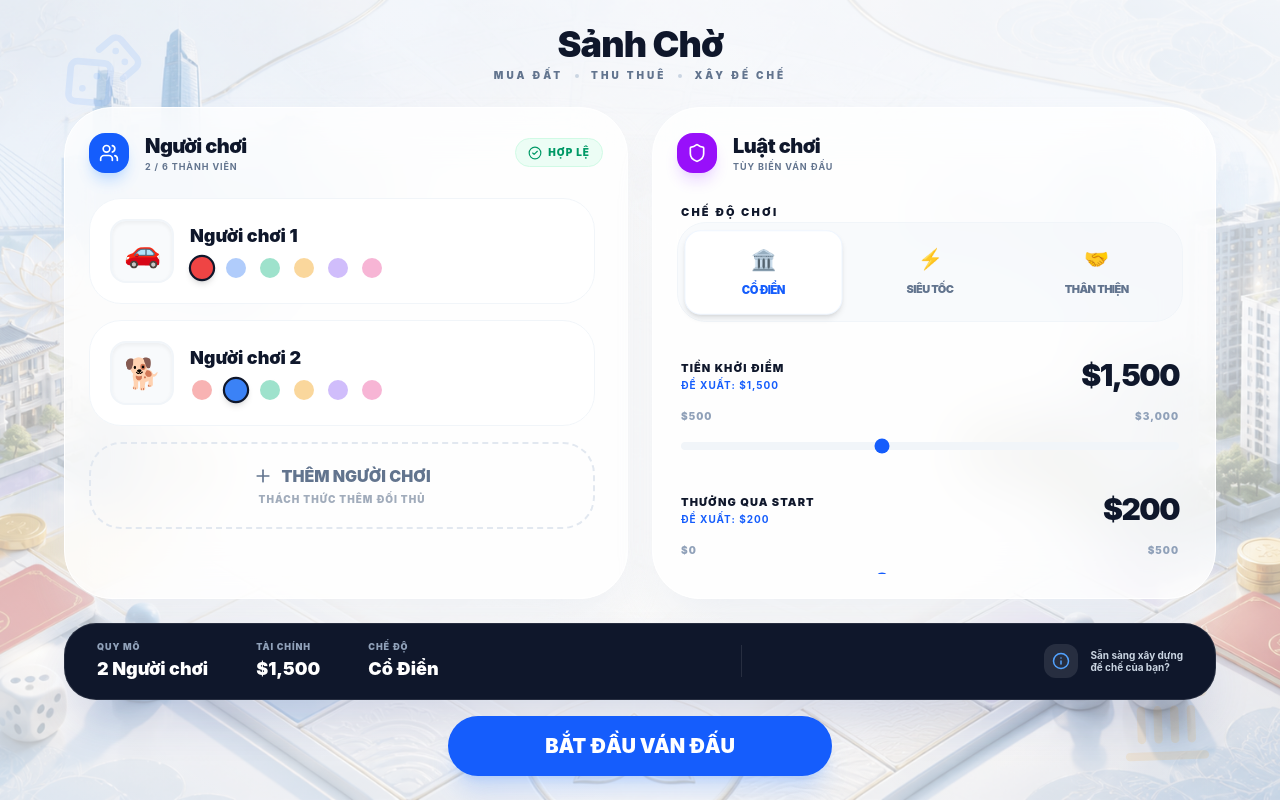
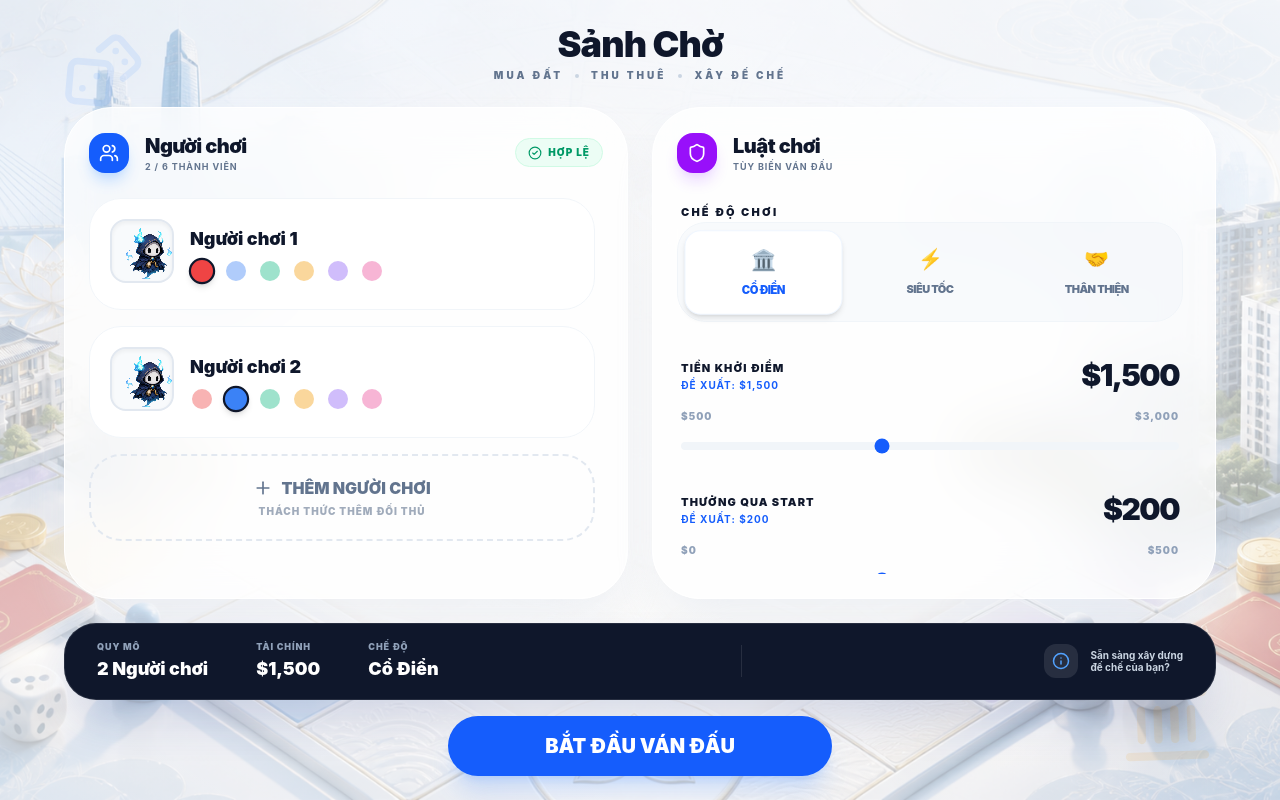
Before and after one commit to dangdinhtai0001/property-tycoon-web, a React (Vite) app: page / in a window 1280 px wide. Both pictures are taken after a click on the button "CHƠI VÁN MỚI". Built offline with nearby package versions, Linux system fonts and the light colour scheme.

Commit message:
refactor: update game setup screen for board redesign

```diff
--- a/src/ui/screens/SetupGameScreen.tsx
+++ b/src/ui/screens/SetupGameScreen.tsx
@@ -6,13 +6,36 @@ import { Users, Shield, Zap, Trash2, Plus, Info, CheckCircle2, AlertCircle, Land
 import { motion, AnimatePresence } from 'framer-motion';
 
 const COLORS = ['#ef4444', '#3b82f6', '#10b981', '#f59e0b', '#8b5cf6', '#ec4899'];
-const TOKENS = ['🚗', '🐕', '🎩', '🚢', '🦖', '🐧', '🚁', '🐈', '🚀', '🦄'];
+const CHARACTERS = [
+  { id: 'ghost', name: 'Ghosty', icon: '👻', image: '/assets/characters/ghost_character.png' },
+  { id: 'cat', name: 'Chibi Cat', icon: '🐱', image: '/assets/characters/charming-chibi-cat.png' },
+  { id: 'magician', name: 'Cat Magician', icon: '🧙‍♂️', image: '/assets/characters/chibi-cat-magican.png' },
+];
+
+const CharacterAvatar: React.FC<{ charId: string; className?: string }> = ({ charId, className = "" }) => {
+  const char = CHARACTERS.find(c => c.id === charId) || CHARACTERS[0];
+
+  return (
+    <div className={`relative overflow-hidden bg-slate-100/50 rounded-2xl border-2 border-slate-200 shadow-inner ${className}`}>
+      <div
+        className="absolute inset-0"
+        style={{
+          backgroundImage: `url(${char.image})`,
+          backgroundSize: '400% 400%',
+          backgroundPosition: '0% 0%',
+          imageRendering: 'pixelated',
+          backgroundRepeat: 'no-repeat'
+        }}
+      />
+    </div>
+  );
+};
 
 export const SetupGameScreen: React.FC = () => {
   const { dispatch } = useGameStore();
   const [players, setPlayers] = useState<{ name: string; color: string; token: string }[]>([
-    { name: 'Người chơi 1', color: COLORS[0], token: TOKENS[0] },
-    { name: 'Người chơi 2', color: COLORS[1], token: TOKENS[1] },
+    { name: 'Người chơi 1', color: COLORS[0], token: CHARACTERS[0].id },
+    { name: 'Người chơi 2', color: COLORS[1], token: CHARACTERS[0].id },
   ]);
   const [config, setConfig] = useState<GameConfig>(DEFAULT_CONFIG);
 
@@ -20,9 +43,8 @@ export const SetupGameScreen: React.FC = () => {
     if (players.length < 6) {
       // Find next available color and token
       const usedColors = new Set(players.map(p => p.color));
-      const usedTokens = new Set(players.map(p => p.token));
       const nextColor = COLORS.find(c => !usedColors.has(c)) || COLORS[players.length];
-      const nextToken = TOKENS.find(t => !usedTokens.has(t)) || TOKENS[players.length];
+      const nextToken = CHARACTERS[0].id;
 
       setPlayers([...players, {
         name: `Người chơi ${players.length + 1}`,
@@ -63,19 +85,25 @@ export const SetupGameScreen: React.FC = () => {
   };
 
   const handleStartGame = () => {
-    dispatch({ type: 'START_GAME', payload: { players: players.map(p => ({ ...p, avatarUrl: p.token })), config } });
+    dispatch({
+      type: 'START_GAME',
+      payload: {
+        players: players.map(p => ({
+          ...p,
+          avatarUrl: p.token // This is the charId (e.g., 'ghost_blue')
+        })),
+        config
+      }
+    });
   };
 
   const validation = useMemo(() => {
     const colors = players.map(p => p.color);
-    const tokens = players.map(p => p.token);
     const hasDuplicateColor = new Set(colors).size !== colors.length;
-    const hasDuplicateToken = new Set(tokens).size !== tokens.length;
     const hasEmptyName = players.some(p => !p.name.trim());
     return {
-      isValid: !hasDuplicateColor && !hasDuplicateToken && !hasEmptyName,
+      isValid: !hasDuplicateColor && !hasEmptyName,
       hasDuplicateColor,
-      hasDuplicateToken,
       hasEmptyName
     };
   }, [players]);
@@ -169,17 +197,19 @@ export const SetupGameScreen: React.FC = () => {
                   <div className="flex items-center gap-4">
                     {/* Token Selection */}
                     <div className="relative group/token">
-                      <button className="w-16 h-16 bg-slate-50 rounded-2xl shadow-inner border-2 border-slate-100 flex items-center justify-center text-3xl cursor-pointer hover:border-blue-400 transition-colors">
-                        {p.token}
+                      <button className="relative w-16 h-16 group cursor-pointer outline-none">
+                        <CharacterAvatar charId={p.token} className="w-full h-full group-hover:border-blue-400 transition-colors" />
                       </button>
-                      <div className="absolute top-full left-0 mt-2 p-3 bg-white shadow-2xl rounded-2xl border border-slate-100 z-50 grid grid-cols-5 gap-2 opacity-0 pointer-events-none group-focus-within/token:opacity-100 group-focus-within/token:pointer-events-auto transition-all transform scale-95 group-focus-within/token:scale-100">
-                        {TOKENS.map(t => (
+
+                      <div className="absolute top-full left-0 mt-2 p-4 bg-white shadow-2xl rounded-[2rem] border border-slate-100 z-50 flex flex-wrap gap-4 opacity-0 pointer-events-none group-focus-within/token:opacity-100 group-focus-within/token:pointer-events-auto transition-all transform scale-95 group-focus-within/token:scale-100 min-w-[200px]">
+                        {CHARACTERS.map(c => (
                           <button
-                            key={t}
-                            onClick={() => updatePlayer(idx, 'token', t)}
-                            className={`w-8 h-8 flex items-center justify-center rounded-lg hover:bg-blue-50 transition-colors ${p.token === t ? 'bg-blue-100 text-blue-600' : ''}`}
+                            key={c.id}
+                            onClick={() => updatePlayer(idx, 'token', c.id)}
+                            className={`relative w-14 h-14 rounded-2xl overflow-hidden border-2 transition-all ${p.token === c.id ? 'border-blue-500 scale-110 shadow-lg' : 'border-slate-50 hover:border-blue-200'}`}
+                            title={c.name}
                           >
-                            {t}
+                            <CharacterAvatar charId={c.id} className="w-full h-full border-none shadow-none bg-transparent" />
                           </button>
                         ))}
                       </div>
@@ -418,7 +448,6 @@ export const SetupGameScreen: React.FC = () => {
             >
               {validation.hasEmptyName && <p>• Tên không được để trống</p>}
               {validation.hasDuplicateColor && <p>• Chọn màu khác nhau</p>}
-              {validation.hasDuplicateToken && <p>• Chọn linh vật khác nhau</p>}
             </motion.div>
           )}
 
```
